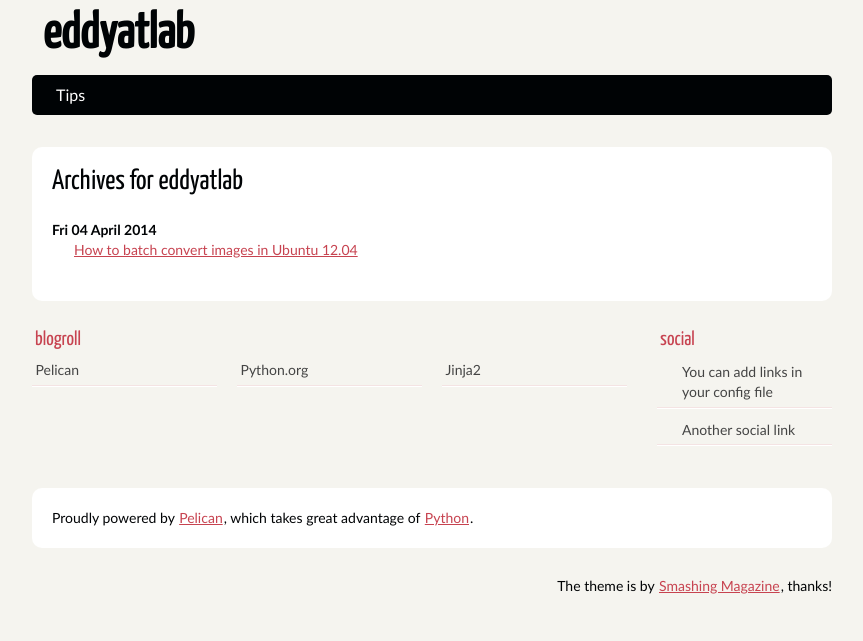
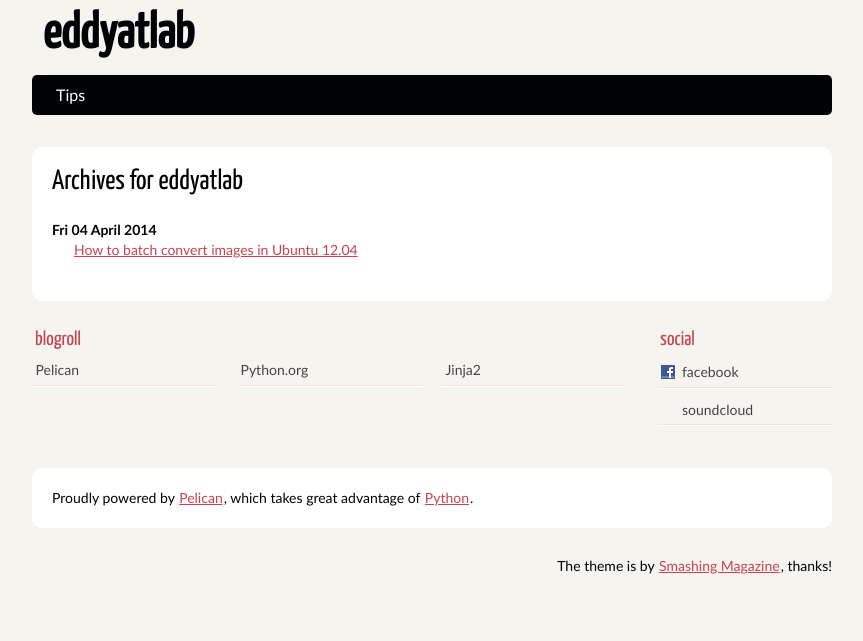
Before and after one commit to eddyzhow/eddyzhow.github.io, a plain HTML site: page archives.html in a window 1280 px wide. Shown: the whole page, without its empty margins (208-1071 px from the left). Drawn offline with Linux system fonts and the light colour scheme.

Commit message:
Update content.

```diff
--- a/archives.html
+++ b/archives.html
@@ -38,8 +38,8 @@
                         <h2>social</h2>
                         <ul>
 
-                            <li><a href="#">You can add links in your config file</a></li>
-                            <li><a href="#">Another social link</a></li>
+                            <li><a href="http://www.facebook.com/eddyzhow">facebook</a></li>
+                            <li><a href="https://www.soundcloud.com/eddyzhow">soundcloud</a></li>
                         </ul>
                 </div><!-- /.social -->
         </section><!-- /#extras -->
```
Also changed, not shown: author/eddyzhow.html (+2 -2 lines), authors.html (+2 -2 lines), categories.html (+2 -2 lines), category/tips.html (+2 -2 lines), how-to-batch-convert-images-in-ubuntu.html (+2 -2 lines), index.html (+2 -2 lines), tag/imagemagick.html (+2 -2 lines), tag/ubuntu.html (+2 -2 lines), tags.html (+2 -2 lines).
